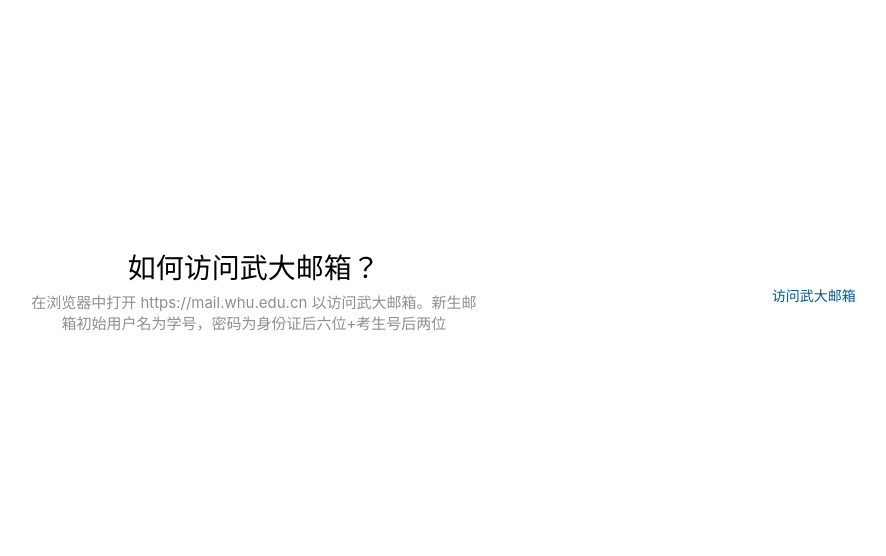
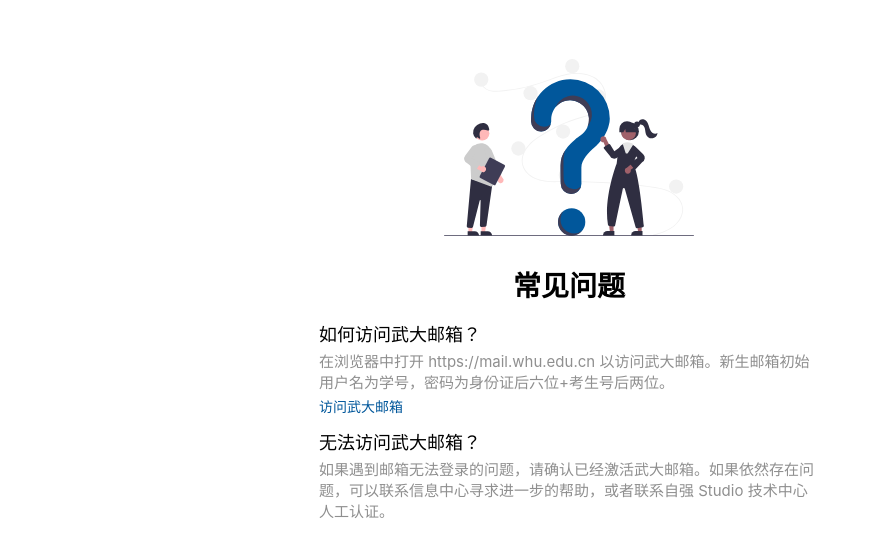
Before and after one commit to ZiqiangStudio/zq_auth_frontend, a Nuxt app: page /help in a window 1280 px wide. Shown: the part 110-666 px from the top of the page, without its empty margins (71-957 px from the left). Built offline with nearby package versions, Linux system fonts and the light colour scheme.

Commit message:
feat: 优化帮助页样式

```diff
--- a/layouts/default.vue
+++ b/layouts/default.vue
@@ -57,6 +57,11 @@
 :deep(h1) {
   white-space: nowrap;
   font-size: 28px;
+  font-weight: 600;
+}
+
+:deep(h2) {
+  font-size: 18px;
   font-weight: 500;
 }
 </style>
--- a/pages/help.vue
+++ b/pages/help.vue
@@ -1,10 +1,17 @@
 <template>
   <page-back v-if="!isWxapp" />
-  <page-header
-    title="如何访问武大邮箱？"
-    :notice="`在浏览器中打开 ${WHU_MAIL} 以访问武大邮箱。新生邮箱初始用户名为学号，密码为身份证后六位+考生号后两位`"
-  />
-  <p v-if="!isWxapp" class="action" @click="handleOpen"><a>访问武大邮箱</a></p>
+  <div class="container">
+    <img :src="image" />
+    <h1>常见问题</h1>
+    <h2>如何访问武大邮箱？</h2>
+    <p>在浏览器中打开 {{ WHU_MAIL }} 以访问武大邮箱。新生邮箱初始用户名为学号，密码为身份证后六位+考生号后两位。</p>
+    <p v-if="!isWxapp" class="action" @click="handleOpen"><a>访问武大邮箱</a></p>
+    <h2>无法访问武大邮箱？</h2>
+    <p>
+      如果遇到邮箱无法登录的问题，请确认已经激活武大邮箱。如果依然存在问题，可以联系信息中心寻求进一步的帮助，或者联系自强
+      Studio 技术中心人工认证。
+    </p>
+  </div>
 </template>
 <script setup lang="ts">
 import { useWxapp } from '@/utils/use-wxapp';
@@ -12,6 +19,8 @@
 import MMessage from 'vue-m-message';
 
 const isWxapp = useWxapp();
+
+const image = isDark ? '/image/help-dark.svg' : '/image/help.svg';
 
 function handleOpen() {
   try {
@@ -22,11 +31,37 @@
 }
 </script>
 <style scoped lang="less">
+.container {
+  max-width: 500px;
+}
+
+img {
+  width: 250px;
+  display: block;
+  margin: 0 auto 28px;
+}
+
+h1 {
+  margin-bottom: 16px;
+  text-align: center;
+}
+
+h2 {
+  margin: 12px 0 4px;
+
+  &:first-of-type {
+    margin-top: 0;
+  }
+}
+
+p:not(.action) {
+  font-size: 15px;
+  color: var(--color-secondary);
+}
+
 .action {
-  width: 100%;
-  text-align: center;
   font-size: 14px;
-  margin-top: 10px;
+  margin-top: 4px;
   cursor: pointer;
 }
 </style>
```
Also changed, not shown: public/image/help-dark.svg (added), public/image/help.svg (added).
